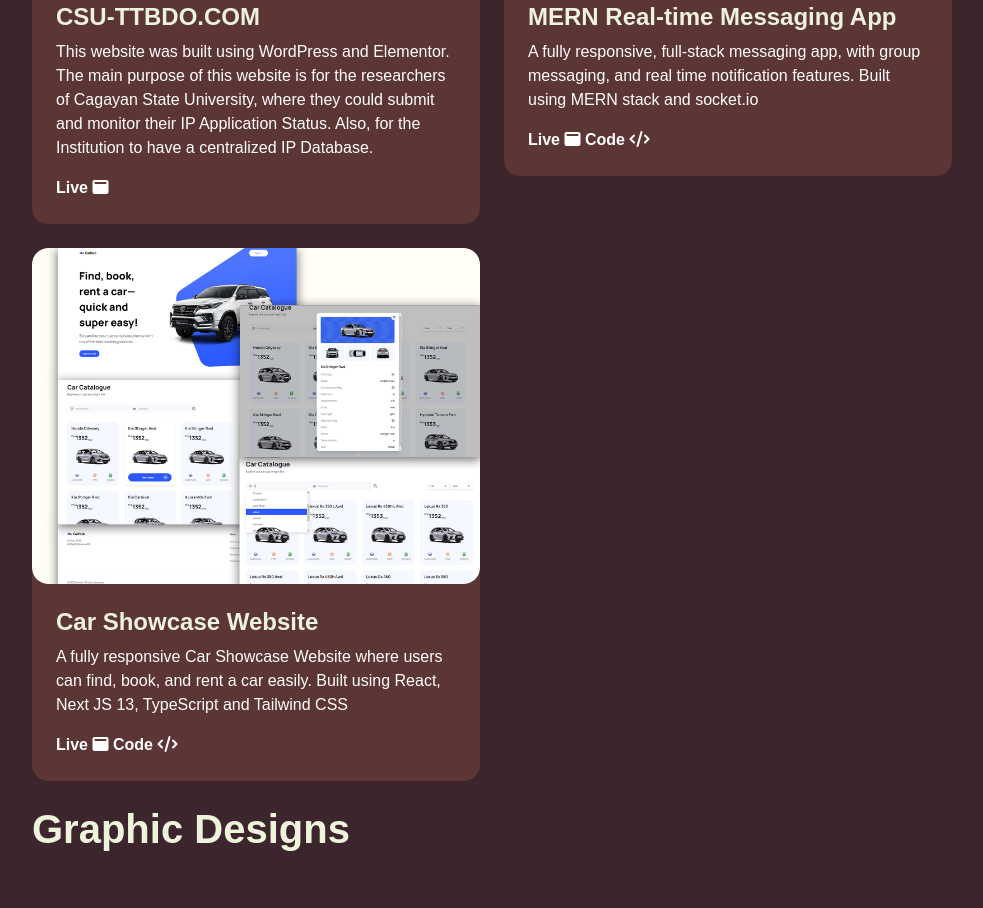
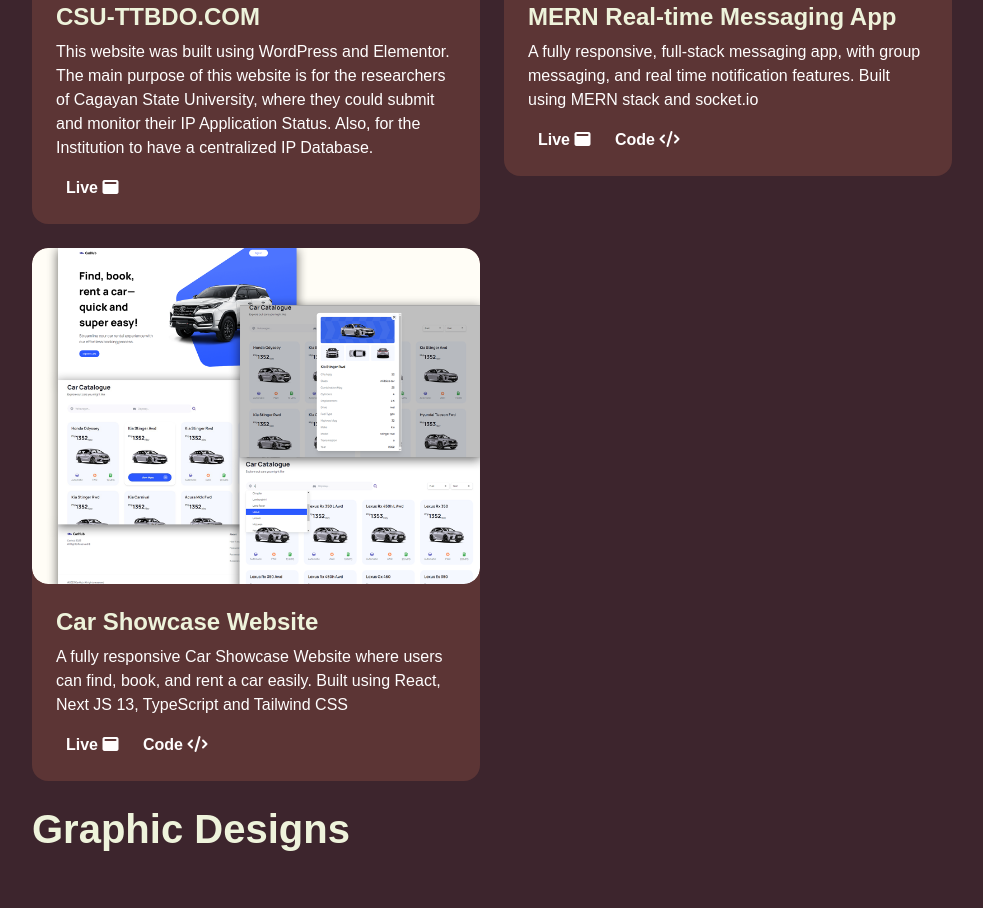
Before and after one commit to TomB08/ThomasBinarao, a plain HTML site: page index.html in a window 1280 px wide. Shown: the part 3109-4017 px from the top of the page, without its empty margins (268-1251 px from the left). Drawn offline with nearby package versions, Linux system fonts and the light colour scheme; grey boxes are pictures that could not be loaded; a web font is replaced by a local one.

Commit message:
Add files via upload

```diff
--- a/assets/css/style.css
+++ b/assets/css/style.css
@@ -140,6 +140,8 @@ img {
 .link-custom {
     font-weight: 700;
     position: relative;
+    padding-left: 10px;
+    padding-right: 10px;
 }
 
 .link-custom::after {
@@ -242,6 +244,11 @@ img {
     width: 20px;
     height: 20px;
 }
+/*----------------- Work ----------------------*/
+
+
+
+
 
 /*----------------- Grid Gallery ----------------*/
 .grid-gallery {
```
